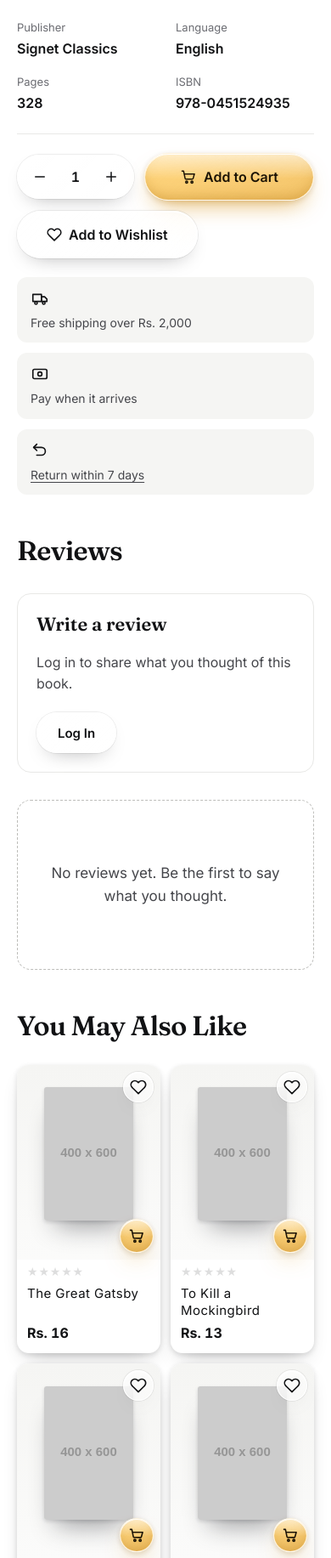
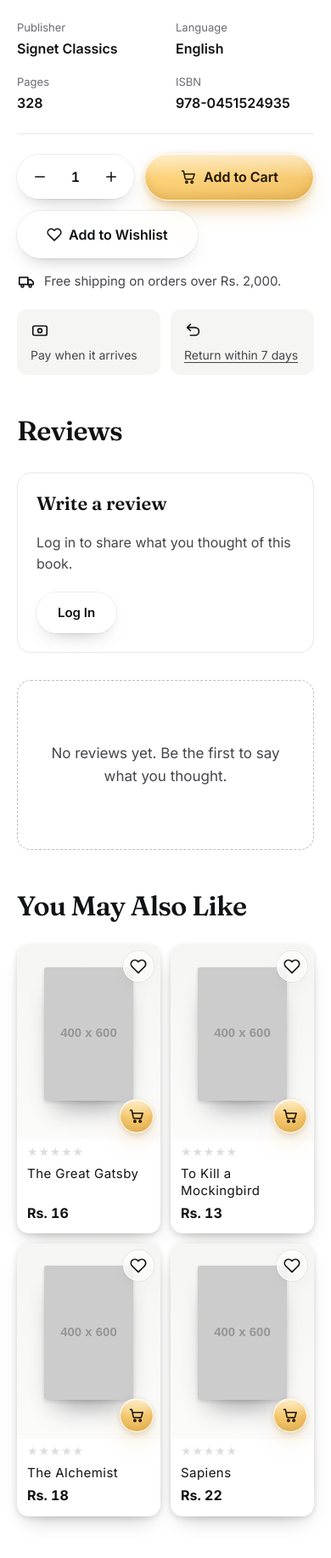
Before and after one commit to BisheshWaiba/Kitab, a PHP site: page /frontend/product.php?id=3 in a window 390 px wide. Shown: the part 846-2679 px from the top of the page at 85% size. Run offline with PHP 8.4, Linux system fonts and the light colour scheme; data comes from the database, SQL or seed files in the repository; tables that the repository leaves empty hold one stand-in row (values such as "Sample post"); grey boxes labelled with a size stand in for pictures from a placeholder-image service; some libraries are stand-ins or nearby versions.

Commit message:
Book page: sticky buy bar on phones, free-shipping progress line

```diff
--- a/assets/css/product-flat.css
+++ b/assets/css/product-flat.css
@@ -33,7 +33,11 @@
 .fl .k-wishrow { margin: 0; }
 .fl .gp-actions .k-wishbtn { width: auto; height: 56px; padding: 0 34px; font-size: 16px; } /* a button for customers, a link to Log In for guests */
 
-.gp-trust { display: grid; grid-template-columns: repeat(3, minmax(0, 1fr)); gap: 12px; margin: 0; padding: 0; list-style: none; }
+/* the free-shipping line under the buttons (the words come from k_ship_note() in includes/helpers.php) */
+.gp-ship { display: flex; align-items: center; gap: 10px; margin: -6px 0 0; font-size: 15px; line-height: 1.4; color: var(--k-ink-2); }
+.gp-ship svg { flex: none; color: var(--k-ink); }
+
+.gp-trust { display: grid; grid-template-columns: repeat(2, minmax(0, 1fr)); gap: 12px; margin: 0; padding: 0; list-style: none; }
 .gp-trust li { display: flex; flex-direction: column; gap: 8px; padding: 14px 16px; border-radius: 12px; background: var(--k-band); font-size: 14px; line-height: 1.4; color: var(--k-ink-2); }
 .gp-trust svg { color: var(--k-ink); }
 .gp-trust a { text-decoration: underline; text-underline-offset: 3px; }
@@ -51,14 +55,31 @@
 
 /* (the "Added to your cart" message and the cart-badge pop moved to flat.css: book cards on every page use them now) */
 
+/* ---------- the sticky buy bar (tablets and phones, with scripts on) ----------
+   Price, title and Add to Cart stay at the bottom of the screen while the real buttons are out of view. assets/js/main.js adds
+   .is-on to it (and .has-buybar to <body>); a tap is passed to the real Add to Cart, so the quantity chosen above is what is added. */
+.gp-bar { display: none; }
+
 /* ---------- tablets and phones ---------- */
 @media (max-width: 900px) {
   .gp-product { grid-template-columns: minmax(0, 1fr); gap: 32px; padding-top: 32px; padding-bottom: 40px; }
   .gp-stage { min-height: 460px; }
+
+  .has-js .gp-bar { display: flex; align-items: center; gap: 14px; position: fixed; left: 0; right: 0; bottom: 0; z-index: 90; box-sizing: border-box; padding: 10px 16px max(10px, env(safe-area-inset-bottom)); background: var(--k-white); border-top: 1px solid var(--k-line); box-shadow: 0 -14px 28px -18px rgba(17, 18, 20, .35); transform: translateY(100%); visibility: hidden; transition: transform .28s var(--k-ease), visibility 0s .28s; }
+  .has-js .gp-bar.is-on { transform: none; visibility: visible; transition: transform .28s var(--k-ease); }
+  .gp-bar__info { flex: 1; min-width: 0; display: flex; flex-direction: column; gap: 2px; }
+  .gp-bar__price { font: 700 20px/1.1 var(--k-body); font-variant-numeric: tabular-nums; }
+  .gp-bar__title { overflow: hidden; text-overflow: ellipsis; white-space: nowrap; font-size: 13px; color: var(--k-muted); }
+  .gp-bar .k-btn { flex: none; height: 48px; padding: 0 24px; }
+  /* room under the footer so the bar never hides its last line, and the "Added to your cart" message rises above the bar */
+  .has-js body:has([data-buybar]) { padding-bottom: 76px; }
+  .has-buybar .gt-toasts { bottom: calc(72px + 12px); }
+}
+@media (prefers-reduced-motion: reduce) {
+  .has-js .gp-bar, .has-js .gp-bar.is-on { transition: none; }
 }
 @media (max-width: 600px) {
   .gp-stage { min-height: 400px; }
-  .gp-trust { grid-template-columns: minmax(0, 1fr); }
   .gp-price { font-size: 34px; }
   .fl .k-reviews { padding-bottom: 48px; }
   .gp-related { padding-bottom: 56px; }
--- a/assets/js/main.js
+++ b/assets/js/main.js
@@ -507,6 +507,9 @@ document.querySelectorAll('form[data-add-form]').forEach(function (form) {
             .then(function (data) {
                 bumpCartBadge(data.count);
                 showCartToast(form.dataset.title, form.dataset.cover, data.added);
+                if (data.shipNote) { // the free-shipping line on the Book page, now with this book in the cart
+                    document.querySelectorAll('[data-ship-text]').forEach(function (el) { el.textContent = data.shipNote; });
+                }
                 if (label) {
                     label.textContent = 'Added';
                     button.classList.add('is-added'); // on phones the button has no words: this swaps the cart icon for a tick
@@ -524,6 +527,43 @@ document.querySelectorAll('form[data-add-form]').forEach(function (form) {
             });
     });
 });
+
+// Book page on tablets and phones: a bar with the price and Add to Cart sticks to the bottom while the real buttons are out of view
+// (the bar is hidden by the stylesheet on wide screens, and without this script). It does not add anything itself: it presses the
+// real Add to Cart, so the quantity chosen above is what is added, and it shows that button's words ("Adding...", "Added").
+(function () {
+    var bar = document.querySelector('[data-buybar]');
+    var actions = document.querySelector('.gp-actions');
+    var form = document.querySelector('.gp-buyform');
+    var main = form ? form.querySelector('button[name="add_to_cart"]') : null;
+    var mainLabel = main ? main.querySelector('[data-add-label]') : null;
+    if (!bar || !actions || !main || !mainLabel || !('IntersectionObserver' in window)) {
+        return;
+    }
+    var add = bar.querySelector('[data-buybar-add]');
+    var label = bar.querySelector('[data-buybar-label]');
+
+    // "seen" counts only the part of the screen above the bar, so the bar steps aside exactly when the real button is clear of it
+    new IntersectionObserver(function (entries) {
+        var on = !entries[entries.length - 1].isIntersecting;
+        bar.classList.toggle('is-on', on);
+        document.body.classList.toggle('has-buybar', on);
+    }, { rootMargin: '0px 0px -76px 0px' }).observe(actions);
+
+    add.addEventListener('click', function () {
+        if (form.requestSubmit) {
+            form.requestSubmit(main);
+        } else {
+            main.click();
+        }
+    });
+    function mirror() {
+        label.textContent = mainLabel.textContent;
+        add.disabled = main.disabled;
+    }
+    new MutationObserver(mirror).observe(mainLabel, { childList: true, characterData: true, subtree: true });
+    new MutationObserver(mirror).observe(main, { attributes: true, attributeFilter: ['disabled'] });
+})();
 
 // Product page: quantity stepper
 document.querySelectorAll('[data-qty]').forEach(function (box) {
--- a/frontend/cart.php
+++ b/frontend/cart.php
@@ -54,7 +54,7 @@ if (isset($_SESSION['cart']) && !empty($_SESSION['cart'])) {
 }
 
 // The shop's promise ("Free shipping on orders over Rs. 2,000") shown as progress, and books that would complete it
-$free_at = 2000;
+$free_at = K_FREE_SHIPPING_AT;
 $left = max(0, $free_at - $total_price);
 $ship_pct = min(100, (int) round($total_price / $free_at * 100));
 $item_count = array_sum(array_column($cart_items, 'qty'));
--- a/frontend/product.php
+++ b/frontend/product.php
@@ -56,6 +56,7 @@ if (isset($_POST['add_to_cart'])) {
             'count' => array_sum($_SESSION['cart']),
             'added' => $quantity,
             'inCart' => $_SESSION['cart'][$book_id],
+            'shipNote' => k_ship_note(k_cart_total($conn), (float) $book['price']), // the line under Add to Cart, up to date
         ]);
         exit();
     }
@@ -188,8 +189,8 @@ $category = trim((string) ($book['category'] ?? ''));
             <?php k_wish_button($book, 'button'); ?>
         </div>
 
-        <ul class="gp-trust">
-            <li>
+        <?php // where the cart stands against the free-shipping promise (main.js refreshes it after each Add to Cart) ?>
+        <p class="gp-ship" data-ship-note>
             <svg width="22" height="22" viewBox="0 0 24 24" fill="none" stroke="currentColor" stroke-width="1.8"
                 stroke-linecap="round" stroke-linejoin="round" aria-hidden="true">
                 <path d="M3 7h11v9H3z" />
@@ -197,8 +198,10 @@ $category = trim((string) ($book['category'] ?? ''));
                 <circle cx="7" cy="18" r="1.6" />
                 <circle cx="17" cy="18" r="1.6" />
             </svg>
-                Free shipping over Rs. 2,000
-            </li>
+            <span data-ship-text><?php echo htmlspecialchars(k_ship_note(k_cart_total($conn), (float) $book['price'])); ?></span>
+        </p>
+
+        <ul class="gp-trust">
             <li>
                 <svg width="22" height="22" viewBox="0 0 24 24" fill="none" stroke="currentColor" stroke-width="1.8"
                     stroke-linecap="round" stroke-linejoin="round" aria-hidden="true">
@@ -389,4 +392,15 @@ if ($result_related->num_rows > 0):
     <?php endif; ?>
 </div>
 
+<?php // Phones and tablets: while the real Add to Cart is off screen, this bar sticks to the bottom (main.js shows it; the click is passed to the real button) ?>
+<div class="gp-bar" data-buybar>
+    <div class="gp-bar__info">
+        <strong class="gp-bar__price">Rs. <?php echo htmlspecialchars(number_format($book['price'])); ?></strong>
+        <span class="gp-bar__title"><?php echo htmlspecialchars($book['title']); ?></span>
+    </div>
+    <button type="button" class="k-btn k-btn--primary" data-buybar-add aria-label="Add to Cart: <?php echo htmlspecialchars($book['title']); ?>">
+        <span data-buybar-label>Add to Cart</span>
+    </button>
+</div>
+
 <?php require_once '../includes/footer.php'; ?>
--- a/includes/helpers.php
+++ b/includes/helpers.php
@@ -1,5 +1,37 @@
 <?php
 // Shared markup helpers for the redesigned pages. Needs BASE_URL (config/db.php).
+
+// The shop's promise: "Free shipping on orders over Rs. 2,000" (shown as progress in the cart and on the Book page)
+const K_FREE_SHIPPING_AT = 2000;
+
+// What the books in the visitor's cart add up to (the session cart is [book id => quantity])
+function k_cart_total(mysqli $conn): float
+{
+    $cart = $_SESSION['cart'] ?? [];
+    if (!$cart) {
+        return 0.0;
+    }
+    $ids = implode(',', array_map('intval', array_keys($cart)));
+    $total = 0.0;
+    foreach ($conn->query("SELECT id, price FROM books WHERE id IN ($ids)")->fetch_all(MYSQLI_ASSOC) as $row) {
+        $total += (float) $row['price'] * (int) $cart[$row['id']];
+    }
+    return $total;
+}
+
+// The one-line shipping note under Add to Cart on the Book page, from the cart total and this book's price
+function k_ship_note(float $cart_total, float $price): string
+{
+    if ($cart_total >= K_FREE_SHIPPING_AT) {
+        return 'Your cart ships free.';
+    }
+    if ($cart_total > 0) {
+        return 'Rs. ' . number_format(K_FREE_SHIPPING_AT - $cart_total) . ' more in your cart for free shipping.';
+    }
+    return $price >= K_FREE_SHIPPING_AT
+        ? 'This book ships free.'
+        : 'Free shipping on orders over Rs. ' . number_format(K_FREE_SHIPPING_AT) . '.';
+}
 
 // The delivery address of an order. Older orders kept it in shipping_address instead of address.
 function k_order_address(array $order): string
```
Lines whose indentation alone changed are shown as unchanged.
